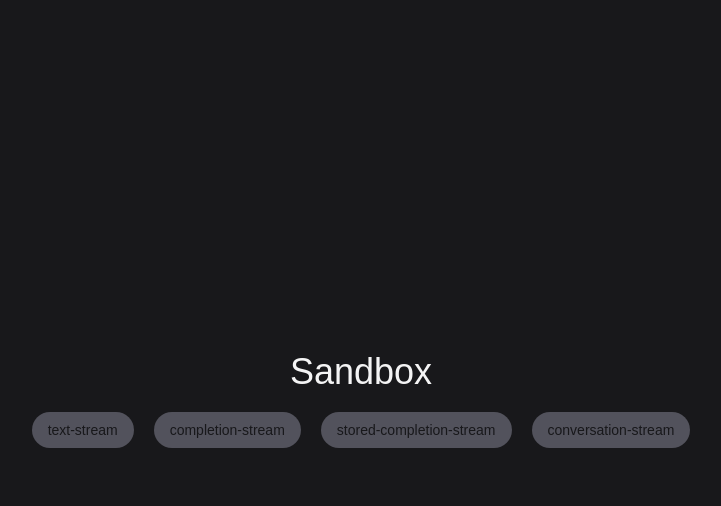
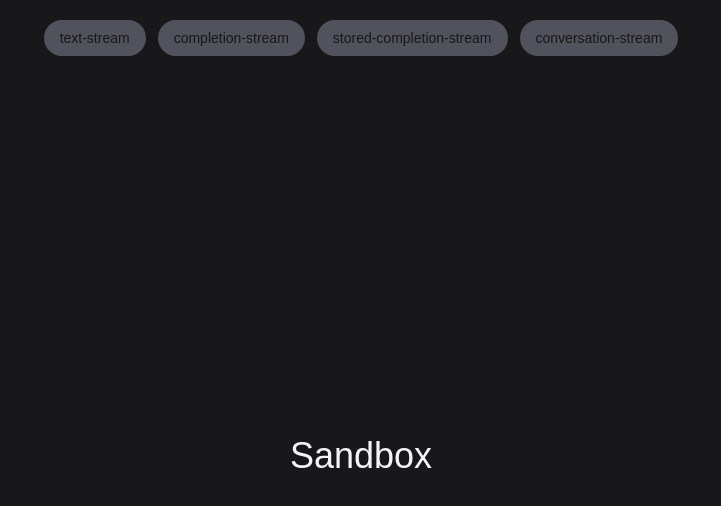
Before and after one commit to sutigit/stream-cadence, a Next.js app in the folder apps/web/: page /sandbox in a window 1280 px wide. Shown: the top 506 px of the page, without its empty margins (279-1000 px from the left). Built offline with nearby package versions, Linux system fonts and the light colour scheme; a web font is replaced by a local one.

Commit message:
add sandbox nav

```diff
--- /dev/null
+++ b/apps/web/app/sandbox/layout.tsx
@@ -0,0 +1,31 @@
+import { Button } from "@/components/ui/button";
+import Link from "next/link";
+
+export default function SandboxLayout({
+    children,
+}: Readonly<{
+    children: React.ReactNode;
+}>) {
+    return (
+        <main>
+            <nav className="flex gap-3 mt-5 w-full flex justify-center">
+                <Button className="rounded-full">
+                    <Link href="/sandbox/text-stream">text-stream</Link>
+                </Button>
+
+                <Button className="rounded-full">
+                    <Link href="/sandbox/completion-stream">completion-stream</Link>
+                </Button>
+
+                <Button className="rounded-full">
+                    <Link href="/sandbox/stored-completion-stream">stored-completion-stream</Link>
+                </Button>
+
+                <Button className="rounded-full">
+                    <Link href="/sandbox/conversation-stream">conversation-stream</Link>
+                </Button>
+            </nav>
+            {children}
+        </main>
+    );
+}
--- a/apps/web/app/sandbox/page.tsx
+++ b/apps/web/app/sandbox/page.tsx
@@ -1,6 +1,3 @@
-import { Button } from "@/components/ui/button";
-import Link from "next/link";
-
 export default function Home() {
 
 
@@ -8,23 +5,6 @@ export default function Home() {
         <main className="container mx-auto h-screen max-h-screen min-h-screen flex items-center justify-center">
             <section>
                 <h1 className="text-4xl text-center">Sandbox</h1>
-                <div className="flex gap-5 mt-5">
-                    <Button className="rounded-full">
-                        <Link href="/sandbox/text-stream">text-stream</Link>
-                    </Button>
-
-                    <Button className="rounded-full">
-                        <Link href="/sandbox/completion-stream">completion-stream</Link>
-                    </Button>
-
-                    <Button className="rounded-full">
-                        <Link href="/sandbox/stored-completion-stream">stored-completion-stream</Link>
-                    </Button>
-
-                    <Button className="rounded-full">
-                        <Link href="/sandbox/conversation-stream">conversation-stream</Link>
-                    </Button>
-                </div>
             </section>
         </main>
     );
--- a/apps/web/app/sandbox/stored-completion-stream/page.tsx
+++ b/apps/web/app/sandbox/stored-completion-stream/page.tsx
@@ -6,6 +6,7 @@ import "../../cadence.css"
 import { useScroll } from "@/hooks/use-scroll";
 import { Button } from "@/components/ui/button";
 import { Send } from "lucide-react";
+import { fetchResponse } from "@/app/api/openai/utils";
 
 
 export default function Home() {
@@ -15,6 +16,7 @@ export default function Home() {
     const scrollRef = useRef<HTMLDivElement>(null);
     useScroll(scrollRef, texts)
 
+    const [completion, setCompletion] = useState<string>("")
 
     async function onSubmit(e: React.FormEvent) {
         e.preventDefault();
@@ -25,6 +27,18 @@ export default function Home() {
 
         try {
 
+
+            const res = await fetchResponse(input)
+
+            const dec = new TextDecoder()
+            const reader = res.body!.getReader()
+
+            while (true) {
+                const { value, done } = await reader.read()
+                if (done) return
+
+                setCompletion(prev => prev + dec.decode(value))
+            }
 
         } finally {
             setLoading(false);
@@ -37,7 +51,7 @@ export default function Home() {
             <h1 className="px-20 pt-5 text-xl text-red-300 text-center w-full">stored-completion-stream</h1>
             <section className="px-20 flex-2 h-full flex flex-col justify-center items-center">
                 <div
-                    className="w-full flex mb-20 overflow-y-scroll h-[9rem] whitespace-pre-wrap pr-8 scroll-bar"
+                    className="bg-indigo-300/3 p-10 rounded-2xl w-full flex mb-20 overflow-y-scroll h-[9rem] whitespace-pre-wrap pr-8 scroll-bar"
                     ref={scrollRef}
                 >
                     <p className="text-xl leading-9">
```
